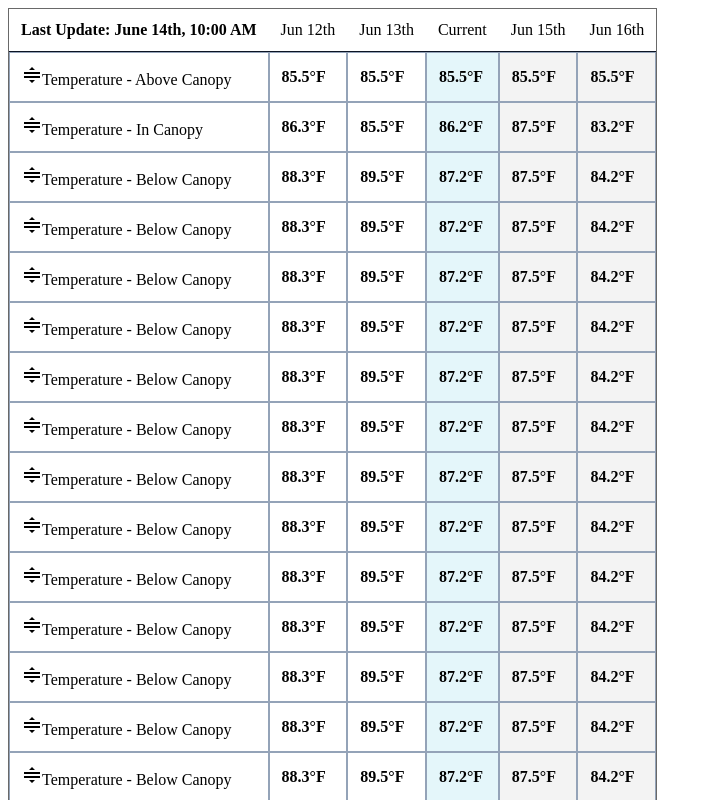
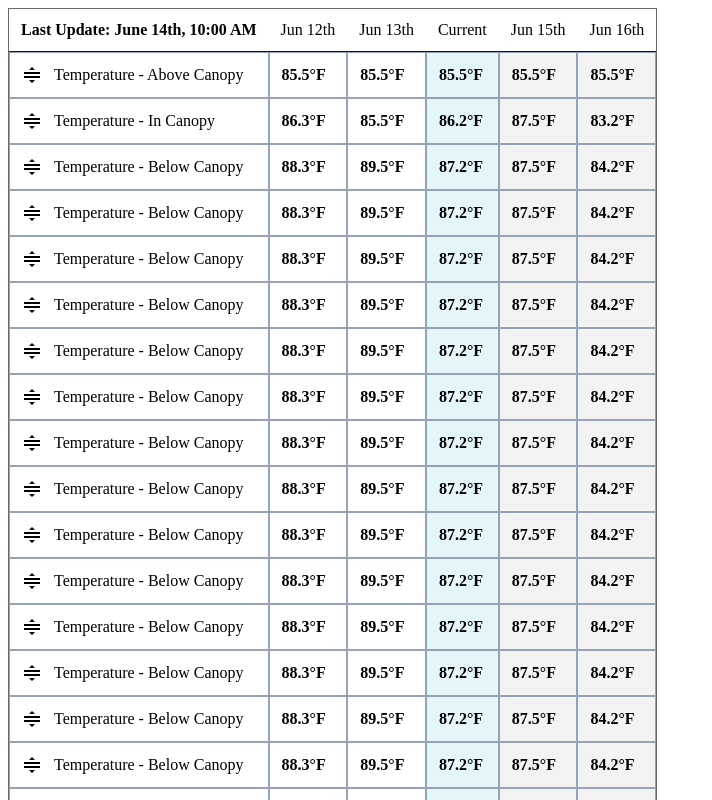
Before and after one commit to taishikato/flexible-table-component, a React (Vite) app: page / in a window 1280 px wide. Shown: the top 800 px of the page, without its empty margins (0-712 px from the left). Built offline with nearby package versions, Linux system fonts and the light colour scheme.

Commit message:
add emotion part

```diff
--- a/src/components/Table.tsx
+++ b/src/components/Table.tsx
@@ -128,7 +128,13 @@ const Table = ({
                   : ""}
               `}
             >
-              <div className="flex items-center gap-x-3">
+              <div
+                className={css`
+                  display: flex;
+                  align-items: center;
+                  column-gap: 0.75rem;
+                `}
+              >
                 <img src={drag} />
                 {dataValue.name}
               </div>
```
